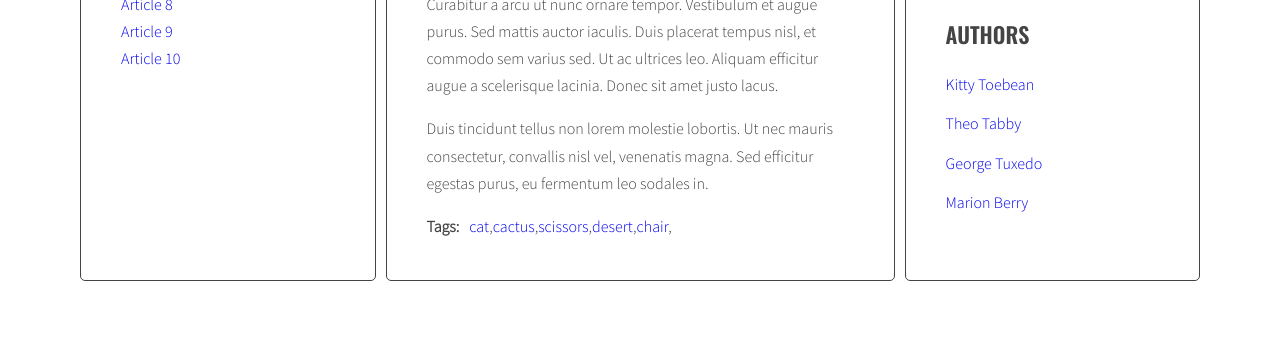
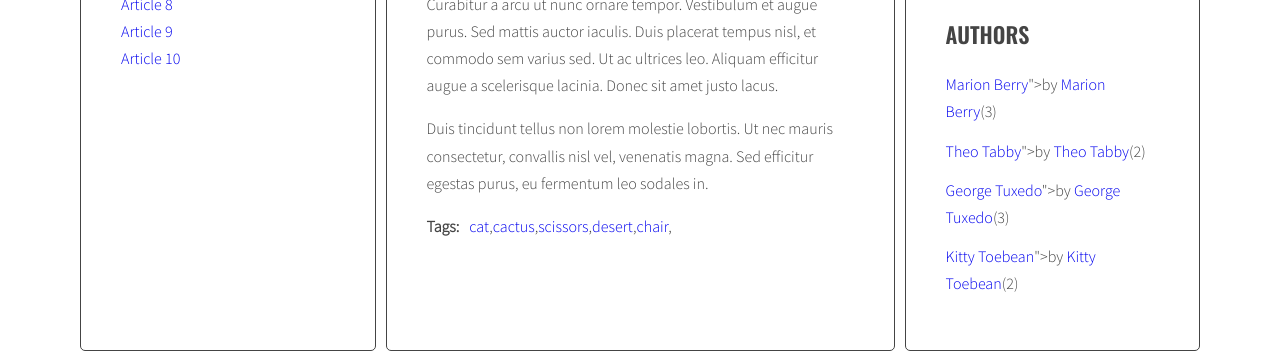
Before and after one commit to Nadina13/javascript-blog, a website: page index.html in a window 1280 px wide. Shown: the part 558-917 px from the top of the page. Before the commit the page ends 847 px from the top, so only its background shows below. Drawn offline with nearby package versions, Linux system fonts and the light colour scheme.

Commit message:
Add authors in the right column

```diff
--- a/index.html
+++ b/index.html
@@ -182,26 +182,6 @@
               </ul>
               <h2 class="section-title">Authors</h2>
               <ul class="list authors">
-                <li>
-                  <a href="#">
-                    <span class="author-name">Kitty Toebean</span>
-                  </a>
-                </li>
-                <li>
-                  <a href="#">
-                    <span class="author-name">Theo Tabby</span>
-                  </a>
-                </li>
-                <li>
-                  <a href="#">
-                    <span class="author-name">George Tuxedo</span>
-                  </a>
-                </li>
-                <li>
-                  <a href="#">
-                    <span class="author-name">Marion Berry</span>
-                  </a>
-                </li>
               </ul>
             </aside>
           </main>
--- a/js/script.js
+++ b/js/script.js
@@ -48,9 +48,10 @@
     optTitleListSelector = '.titles',
     optArticleTagsSelector = '.post-tags .list',
     optArticleAuthorSelector = '.post-author',
-    optTagsListSelector = '.tags .list',
+    optTagsListSelector = '.tags.list',
     optCloudClassCount = 5,
-    optCloudClassPrefix = 'tag-size-';
+    optCloudClassPrefix = 'tag-size-',
+    optAuthorsListSelector = '.list.authors';
 
   function generateTitleLinks(customSelector = '') {
 
@@ -177,7 +178,7 @@
       /* END LOOP: for every article: */
 
       /* [NEW] find list of tags in right column */
-      const tagList = document.querySelector('.tags');
+      const tagList = document.querySelector(optTagsListSelector);
 
       /* [NEW] create variable for all links HTML code */
       let allTagsHTML = '';
@@ -259,6 +260,9 @@
 
   function generateAuthors() {
 
+    /* [NEW] create a new variable allAuthors with an empty object */
+    let allAuthors = {};
+
     /* find all articles */
     const articles = document.querySelectorAll(optArticleSelector);
 
@@ -273,12 +277,38 @@
       const authorTags = article.getAttribute('data-author');
 
       /* generate HTML of the link */
-      const authorLinkHTML = 'by <a href="#author-' + authorTags + '"><span>' + authorTags + '</span></a>';
+      const authorLinkHTML = `by <a href="#author-${authorTags}"><span>${authorTags}</span></a>`;
+
+      /* check if this link is not already in allAuthors */
+      if(!allAuthors[authorLinkHTML]){
+        allAuthors[authorLinkHTML] = 1;
+      } else {
+        allAuthors[authorLinkHTML]++;
+      }
 
       /* insert HTML of all the links into the tags wrapper */
       authorsList.innerHTML = authorLinkHTML;
       /* END LOOP: for every article: */
     }
+
+    /* find list of authors in right column */
+    const authorList = document.querySelector(optAuthorsListSelector);
+
+    /* create variable for all links HTML code */
+    let allAuthorsHTML = '';
+
+      /*start loop for each author in allAuthors */
+    for(let author in allAuthors){
+
+      /* generate code oflink and add it to allAutorsHTML */
+      const authorLink = `<li><a href="#author-${author}"><span>${author}(${allAuthors[author]})</span></a></li>`;
+      console.log(authorLink);
+
+      allAuthorsHTML += authorLink;
+      /* and loop for each author in allAuthors */
+    }
+    /*add HTML form allAuthorsHTML to authorList */
+    authorList.innerHTML = allAuthorsHTML;
   }
   generateAuthors();
 
```
